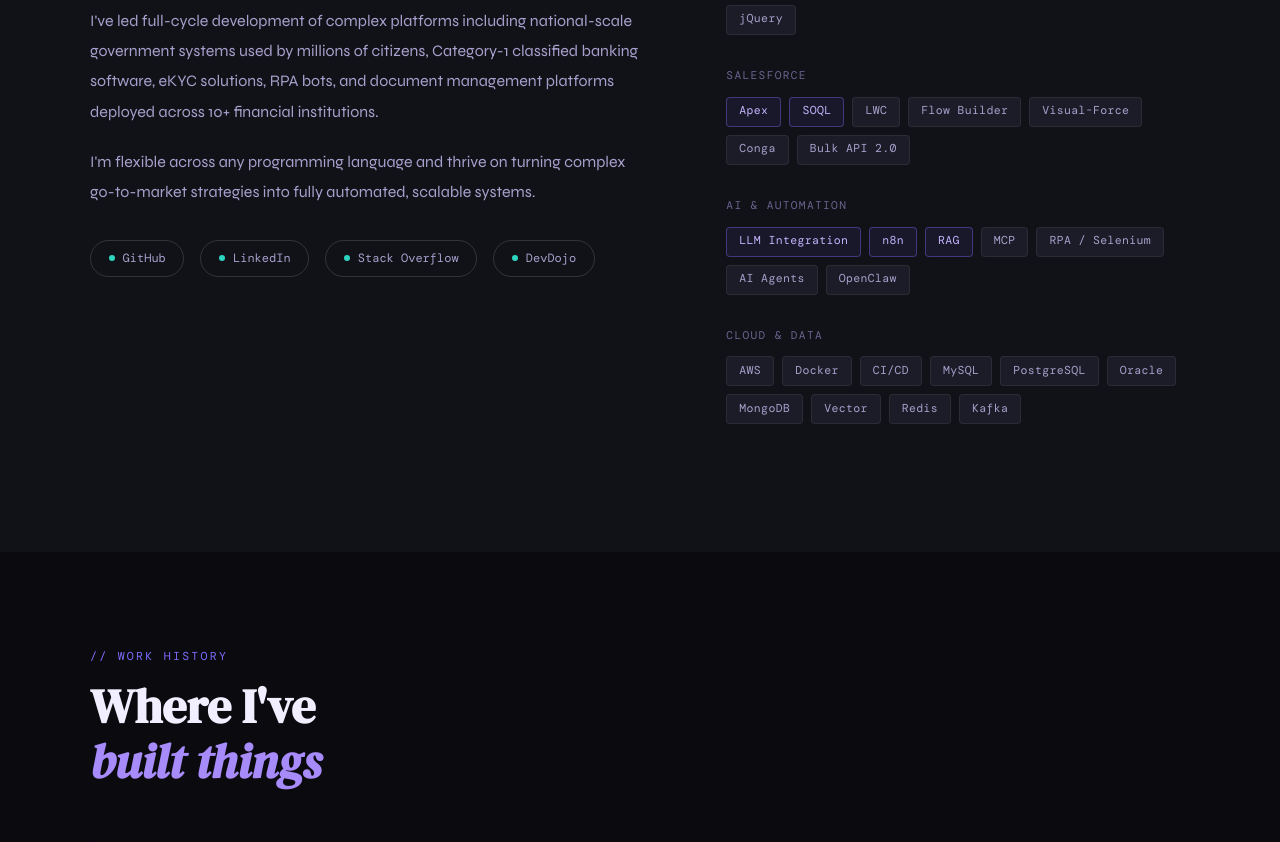
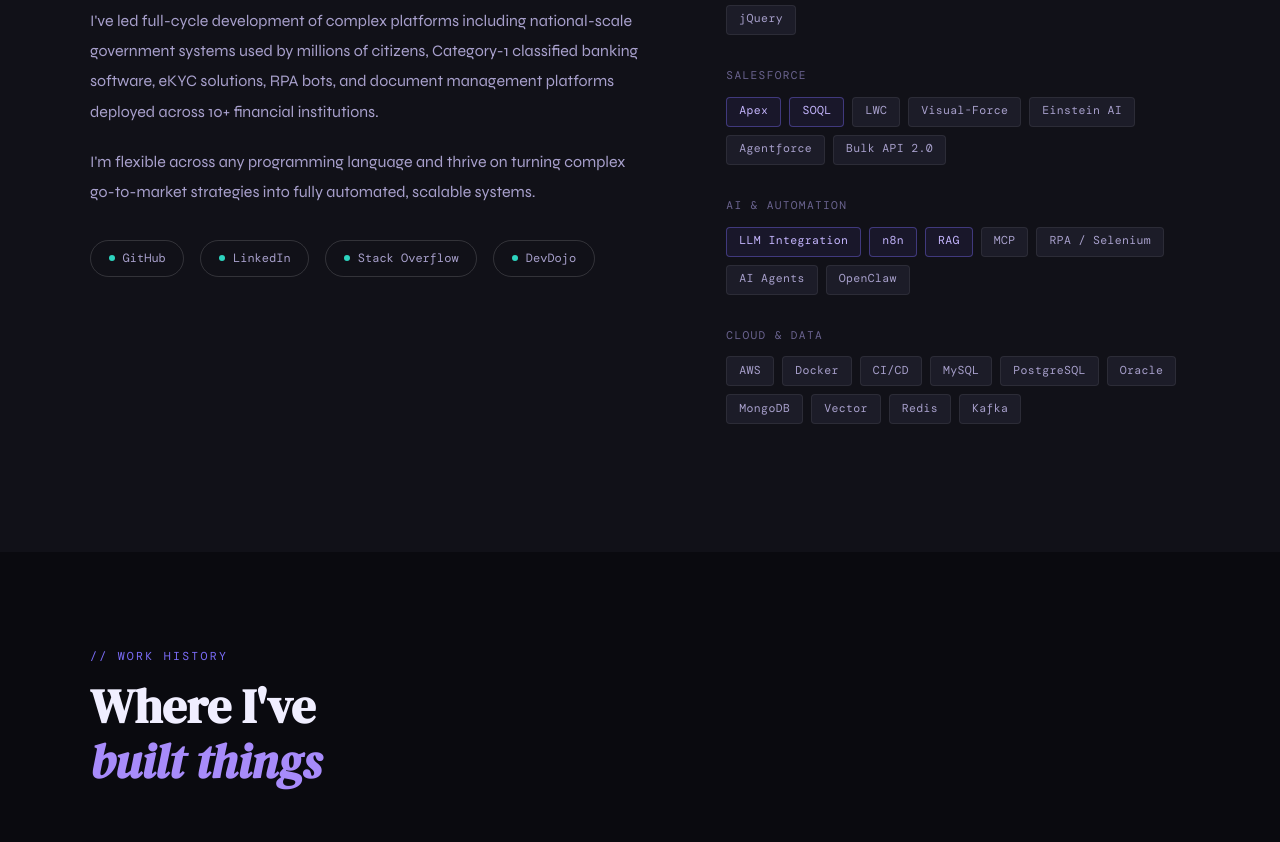
Before and after one commit to sh6210/sh6210.github.io, a plain HTML site: page index.html in a window 1280 px wide. Shown: the part 1340-2182 px from the top of the page. Drawn offline with nearby package versions, Linux system fonts and the light colour scheme.

Commit message:
modified salesforce skill set

```diff
--- a/index.html
+++ b/index.html
@@ -654,9 +654,9 @@
                         <span class="skill-tag highlight">Apex</span>
                         <span class="skill-tag highlight">SOQL</span>
                         <span class="skill-tag">LWC</span>
-                        <span class="skill-tag">Flow Builder</span>
                         <span class="skill-tag">Visual-Force</span>
-                        <span class="skill-tag">Conga</span>
+                        <span class="skill-tag">Einstein AI</span>
+                        <span class="skill-tag">Agentforce</span>
                         <span class="skill-tag">Bulk API 2.0</span>
                     </div>
                 </div>
```
